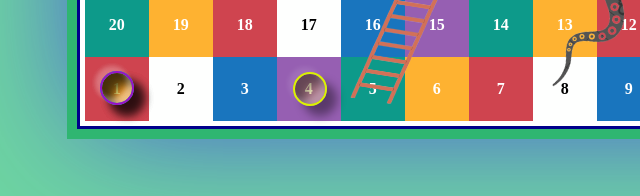
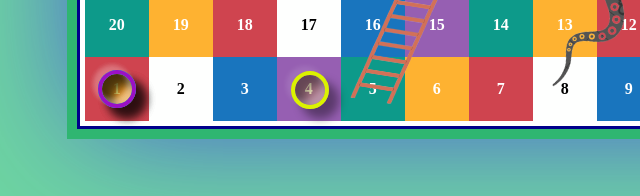
Before and after one commit to narendra-patil1509/Games, a plain HTML site: page 02-Saap-Sidi/index.html in a window 1280 px wide. Both pictures are taken after a click on the element "Roll Dice". Shown: the part 601-797 px from the top of the page, 160-800 px from the left. Drawn offline with Linux system fonts and the light colour scheme.

Commit message:
minor css updated and removed unwanted script

```diff
--- a/02-Saap-Sidi/script.js
+++ b/02-Saap-Sidi/script.js
@@ -222,10 +222,6 @@ function rollDice(){
                 }
             }
             console.log("Winner List ", winnersArray);
-            for(let j=0;j<winnersArray.length;j++){
-                // playersbox.innerHTML += "<p>"+winnersArray[j]+"</p>"
-            }
-
         }
         else if(cns>100){
             cns = ob.setCurrentNum(cns-generatedNumber);
@@ -248,9 +244,9 @@ function playerMove(t,l,p){
     let player = document.getElementById("player"+p);
 
     setTimeout( ()=>{
-        player.style.top = t+12+3+"px";
-    player.style.left = l+13+3+"px";
-    },1000);
+        player.style.top = t+12+3-1+"px";
+    player.style.left = l+13+3-2+"px";
+    },1500);
 
 }
 
--- a/02-Saap-Sidi/style.css
+++ b/02-Saap-Sidi/style.css
@@ -220,19 +220,19 @@ h1{
 }
 #circle1{
     /* border-top-color: rgb(219, 243, 0); */
-    border: 2px solid rgb(219, 243, 0);
+    border: 4px solid rgb(219, 243, 0);
 }
 #circle2{
     /* border-bottom-color: rgb(44, 116, 8); */
-    border: 2px solid rgb(44, 116, 8);
+    border: 4px solid rgb(83 248 0);
 }
 #circle3{
     /* border-left-color: rgb(0, 221, 255); */
-    border: 2px solid rgb(0, 221, 255);
+    border: 4px solid rgb(0, 221, 255);
 }
 #circle4{
     /* border-right-color: rgb(155, 16, 197); */
-    border: 2px solid rgb(155, 16, 197);
+    border: 4px solid rgb(155, 16, 197);
 }
 @keyframes spin{
     0%{
@@ -243,8 +243,8 @@ h1{
     }
 }
 .player{
-    top: 608px; /*605*/
-    left: 33px; /*30*/
+    top: 607px; /*605*/
+    left: 31px; /*30*/
     transition: all .9s;
     position: absolute;
     z-index: 99;
```
